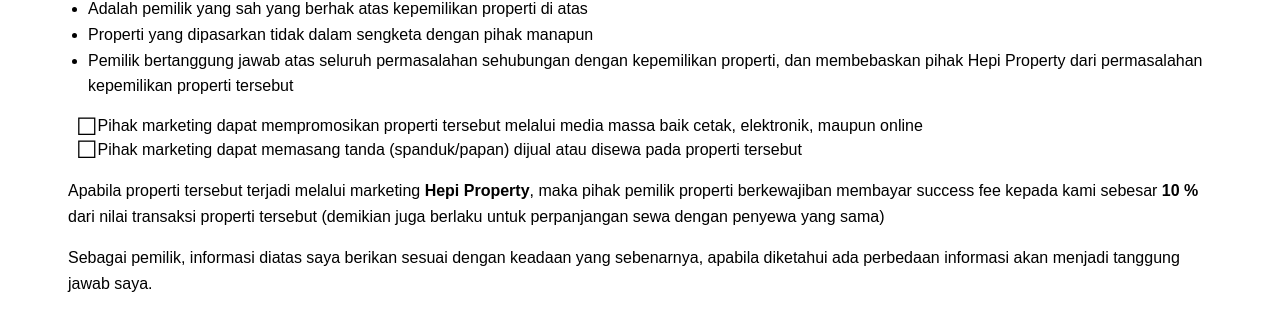
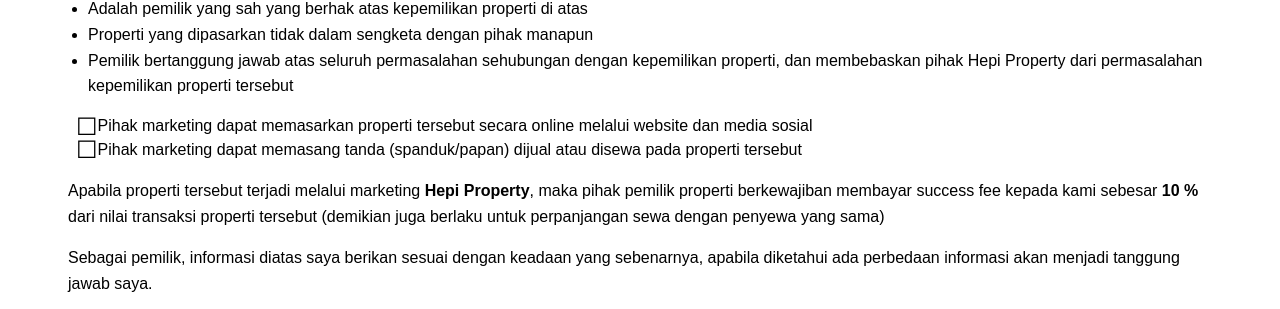
Before and after one commit to JonathanGun/perjanjian-jasa-pemasaran-properti, a FastAPI app: template static/templates/template_v1.html.j2 in a window 1280 px wide. Shown: the part 1008-1317 px from the top of the page. Run offline with FastAPI, Linux system fonts and the light colour scheme; the template is opened without the code that fills it: most values are stand-ins (such as "Sample title", 1, 10 or a date in 2020); grey boxes marked "Sample" are stand-in pictures.

Commit message:
fix: add checklist for agreement

```diff
--- a/static/templates/template_v1.html.j2
+++ b/static/templates/template_v1.html.j2
@@ -335,16 +335,13 @@ Rp {{ "{:,}".format(value).replace(",", ".") }}
 
     <table class="checkbox-table">
         <tr>
-            <td>
-                <span class="checkbox">☐</span>
-                <span>Pihak marketing dapat mempromosikan properti tersebut melalui media massa baik cetak, elektronik,
-                    maupun online</span>
+            <td>{{ checkbox(agreement_online_marketing) }}<span>Pihak marketing dapat memasarkan properti
+                    tersebut secara online melalui website dan media sosial</span>
             </td>
         </tr>
         <tr>
-            <td><span class="checkbox">☐</span>
-                <span>Pihak marketing dapat memasang tanda (spanduk/papan) dijual atau disewa pada properti
-                    tersebut</span>
+            <td>{{ checkbox(agreement_offline_marketing) }}<span>Pihak marketing dapat memasang tanda (spanduk/papan)
+                    dijual atau disewa pada properti tersebut</span>
             </td>
         </tr>
     </table>
```
